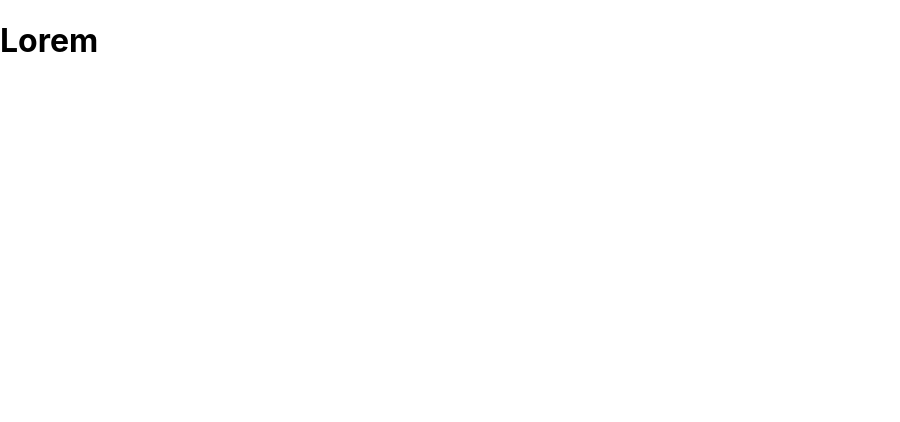
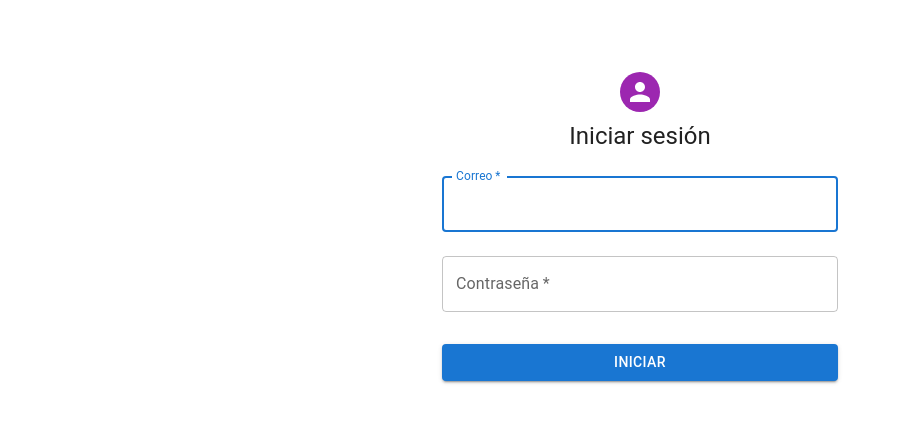
Before and after one commit to perdomofranklin93/todo-list, a React (Create React App) app: page / in a window 1280 px wide. Shown: the top 422 px of the page, without its empty margins (0-900 px from the left). Built offline with nearby package versions, Linux system fonts and the light colour scheme.

Commit message:
Feature: Login has been designed

```diff
--- a/src/pages/login/Login.tsx
+++ b/src/pages/login/Login.tsx
@@ -1,10 +1,61 @@
+import {
+  Avatar,
+  Button,
+  Container,
+  CssBaseline,
+  TextField,
+  Typography,
+} from "@mui/material";
+import { Box } from "@mui/system";
 import * as React from "react";
 import "./Login.scss";
 
 export default function Login(): React.ReactElement {
   return (
-    <div>
-      <h1>Lorem</h1>
-    </div>
+    <Container component="main" maxWidth="xs">
+      <CssBaseline />
+      <Box
+        sx={{
+          marginTop: 8,
+          display: "flex",
+          flexDirection: "column",
+          alignItems: "center",
+        }}
+      >
+        <Avatar sx={{ m: 1, bgcolor: "secondary.main" }}></Avatar>
+        <Typography component="h1" variant="h5">
+          Iniciar sesión
+        </Typography>
+        <Box component="form" onSubmit={() => {}} noValidate sx={{ mt: 1 }}>
+          <TextField
+            margin="normal"
+            required
+            fullWidth
+            id="email"
+            label="Correo"
+            name="email"
+            autoComplete="email"
+            autoFocus
+          />
+          <TextField
+            margin="normal"
+            required
+            fullWidth
+            name="password"
+            label="Contraseña"
+            type="password"
+            id="password"
+            autoComplete="current-password"
+          />
+          <Button
+            type="submit"
+            fullWidth
+            variant="contained"
+            sx={{ mt: 3, mb: 2 }}>
+            INICIAR
+          </Button>
+        </Box>
+      </Box>
+    </Container>
   );
 }
```
Also changed, not shown: src/index.tsx (+5 -6 lines).
